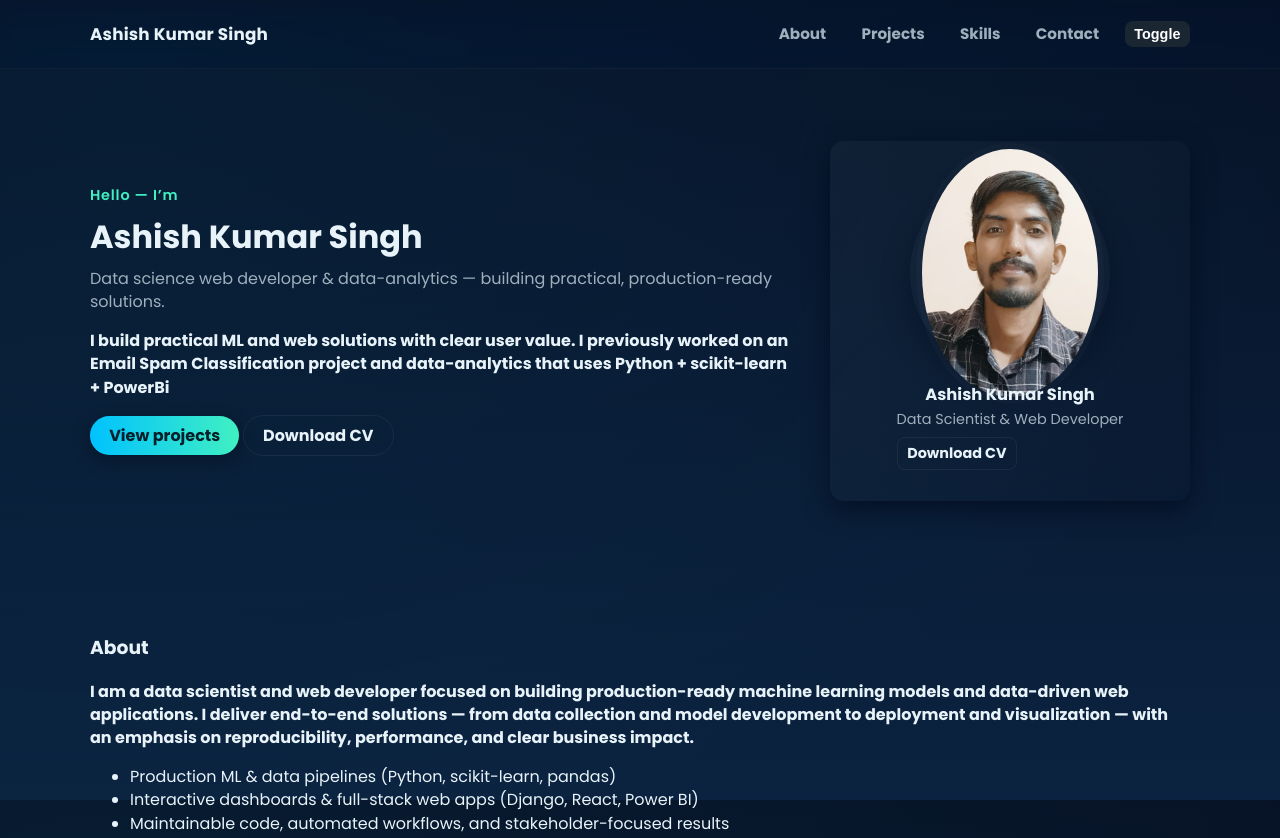
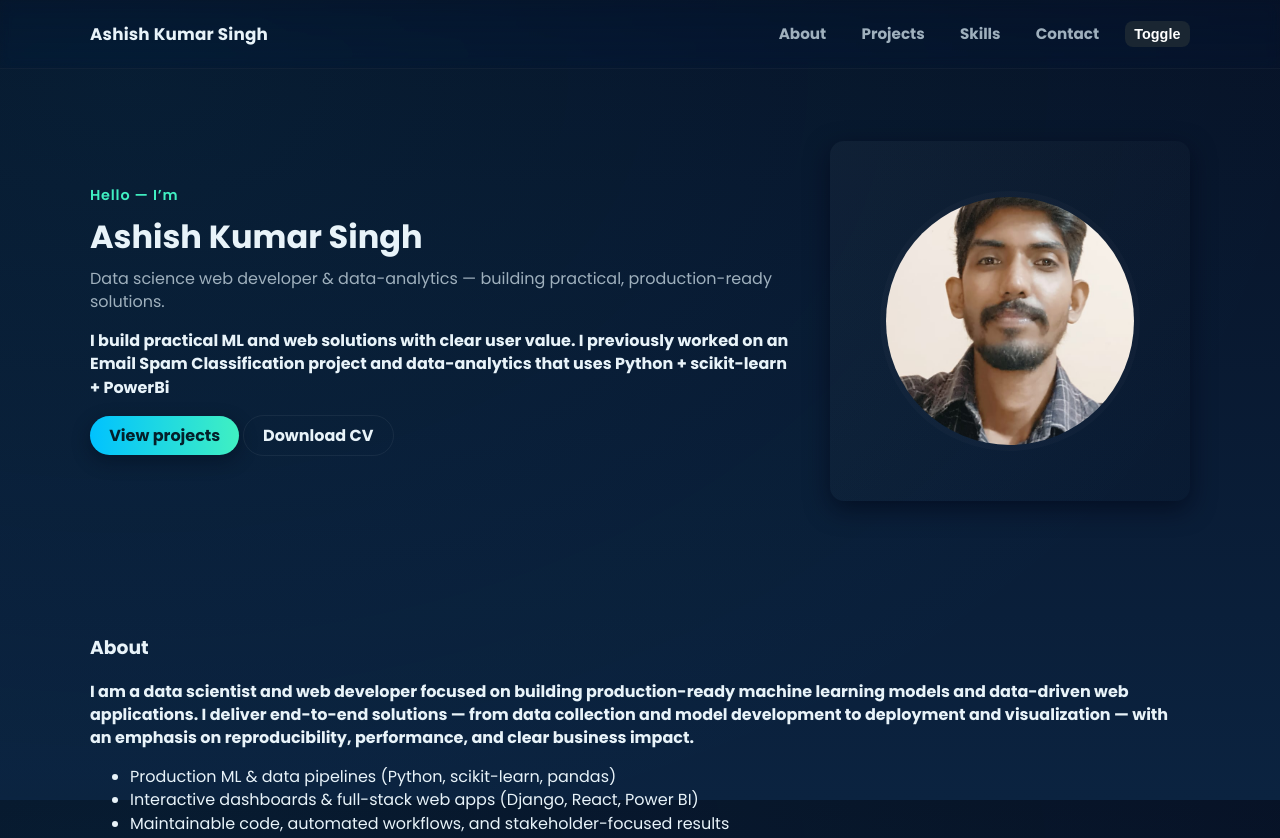
Before and after one commit to Ashish77393/Ashish_portfolio, a website: page index.html in a window 1280 px wide. Shown: the top 838 px of the page. Drawn offline with Linux system fonts and the light colour scheme.

Commit message:
update file

```diff
--- a/index.html
+++ b/index.html
@@ -55,27 +55,7 @@
           </p>
         </div>
         <div class="hero-right">
-          <div class="profile-card" aria-label="Profile">
-            <div class="profile-photo-wrap">
-              <img
-                src="images/ashish.jpeg"
-                alt="Ashish Kumar Singh"
-                class="profile-photo"
-              />
-            </div>
-            <div class="profile-meta">
-              <div class="name">Ashish Kumar Singh</div>
-              <div class="role">Data Scientist & Web Developer</div>
-              <div class="profile-actions">
-                <a
-                  class="btn outline small"
-                  href="ashish kumar singh.pdf"
-                  download
-                  >Download CV</a
-                >
-              </div>
-            </div>
-          </div>
+          <img src="images/ashish.jpeg" alt="profile" />
         </div>
       </section>
 
```
